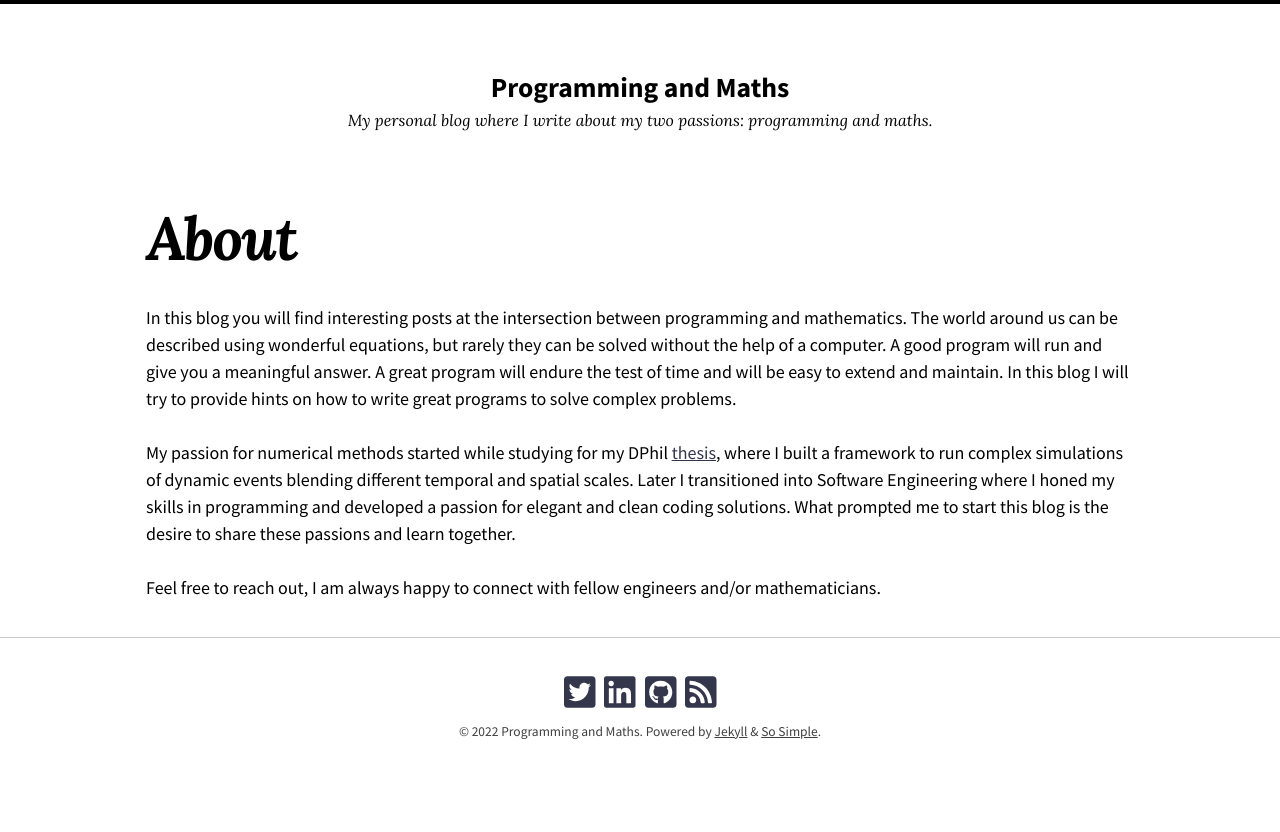
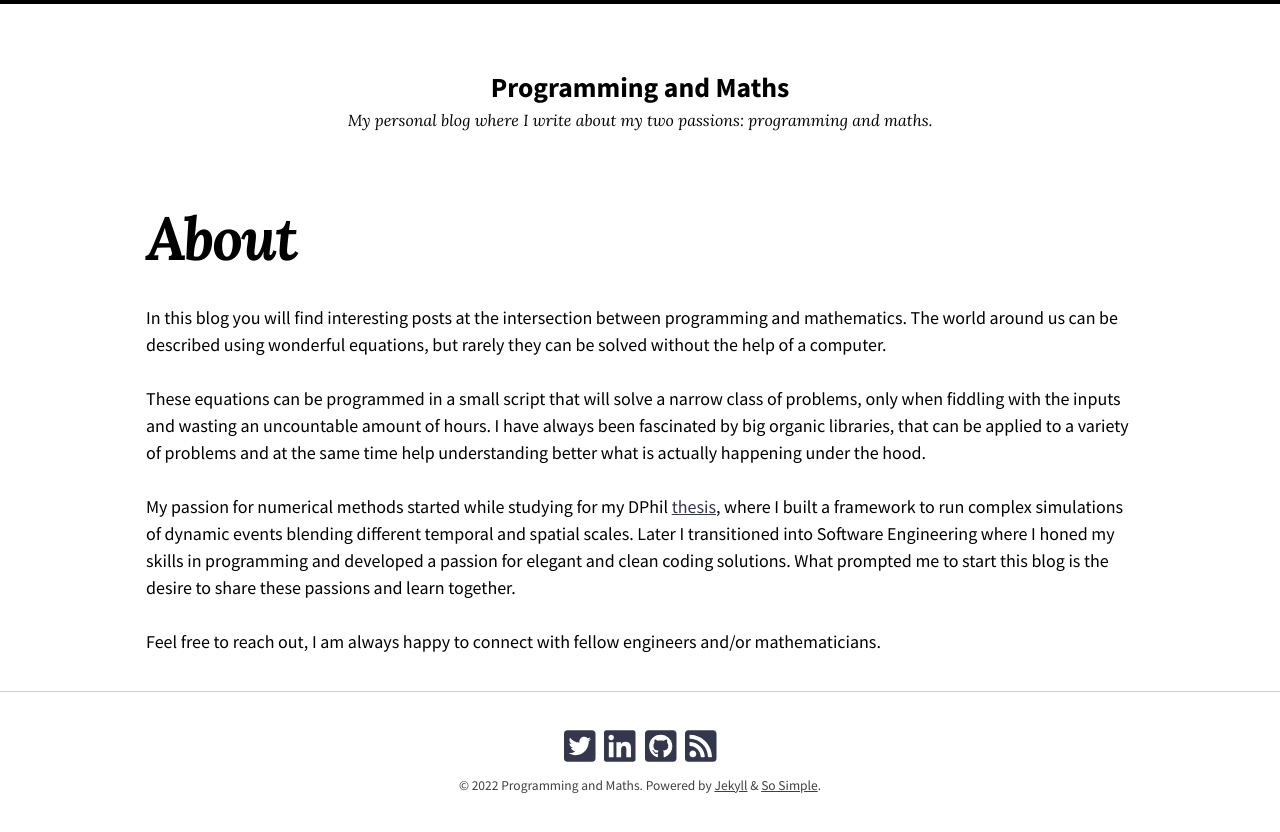
Before and after one commit to NikBomb/buildsucceded, a Jekyll site: the page built from about.md, in a window 1280 px wide. Shown: the top 832 px of the page. Built offline with Jekyll 4.4.1, drawn with Linux system fonts in a browser that asks for light colours; nearby versions of some CDN libraries.

Commit message:
Replace About, Add google analytics

```diff
--- a/_includes/head.html
+++ b/_includes/head.html
@@ -47,5 +47,9 @@
     {%- endfor -%}
   {%- endif -%}
 
+  {% if site.google_analytics and jekyll.environment == 'production' %}
+    {% include analytics.html %}
+  {% endif %}
+
   {% include head-custom.html %}
 </head>
--- a/about.md
+++ b/about.md
@@ -5,7 +5,8 @@ permalink: /about/
 ---
 
 In this blog you will find interesting posts at the intersection between programming and mathematics. The world around us can be described using wonderful equations, but rarely they can be solved without the help of a computer.
-A good program will run and give you a meaningful answer. A great program will endure the test of time and will be easy to extend and maintain. In this blog I will try to provide hints on how to write great programs to solve complex problems.
+
+These equations can be programmed in a small script that will solve a narrow class of problems, only when fiddling with the inputs and wasting an uncountable amount of hours. I have always been fascinated by big organic libraries, that can be applied to a variety of problems and at the same time help understanding better what is actually happening under the hood.
 
 My passion for numerical methods started while studying for my DPhil [thesis](https://ora.ox.ac.uk/objects/uuid:a2b5e067-ebfe-4c0f-b07e-840a6a4064de), where I built a framework to run complex simulations of dynamic events blending different temporal and spatial scales. Later I transitioned into Software Engineering where I honed my skills in programming and developed a passion for elegant and clean coding solutions. What prompted me to start this blog is the desire to share these passions and learn together.
 
```
Also changed, not shown: _includes/analytics.html (added, +9 -0 lines).
